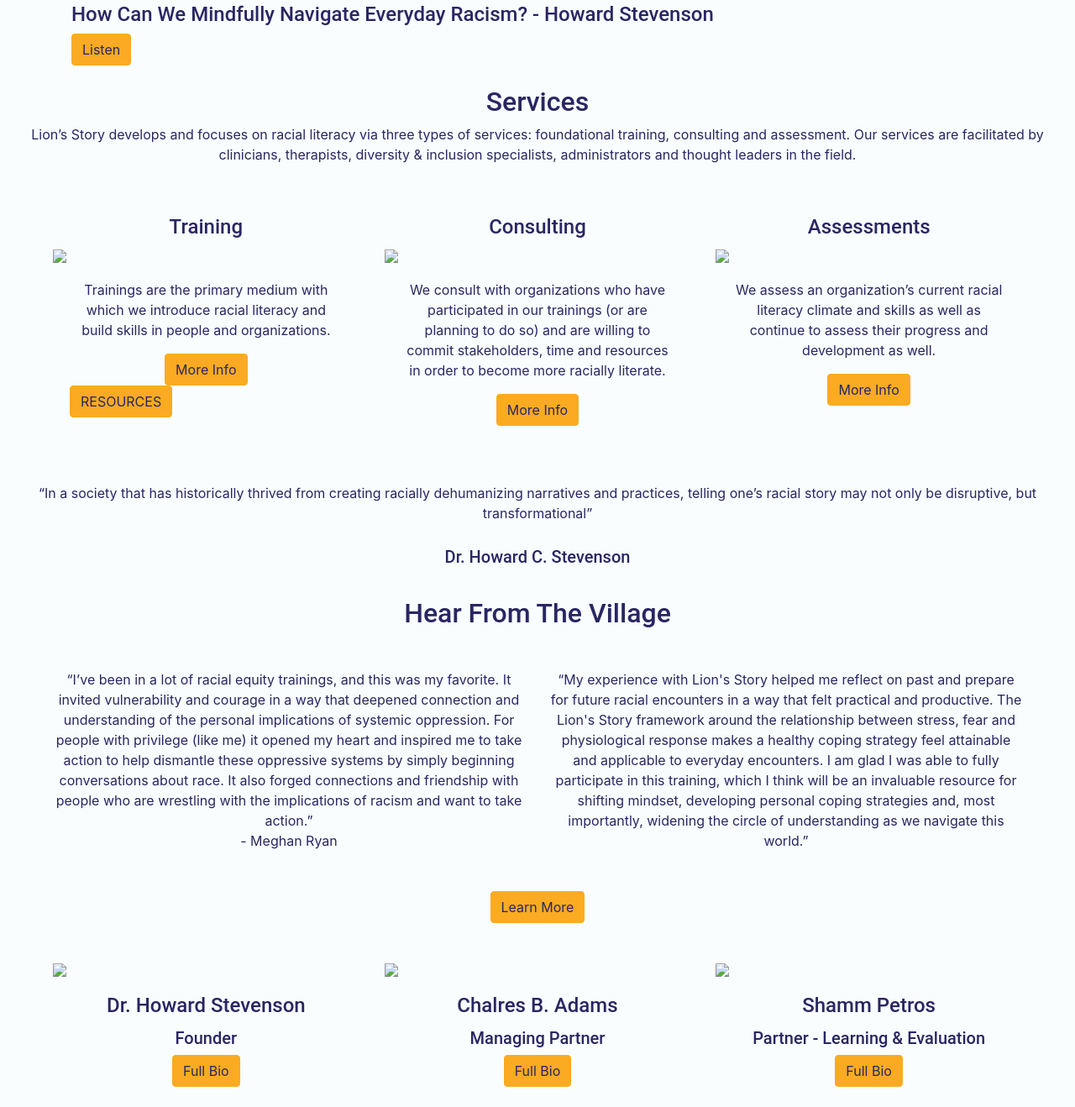
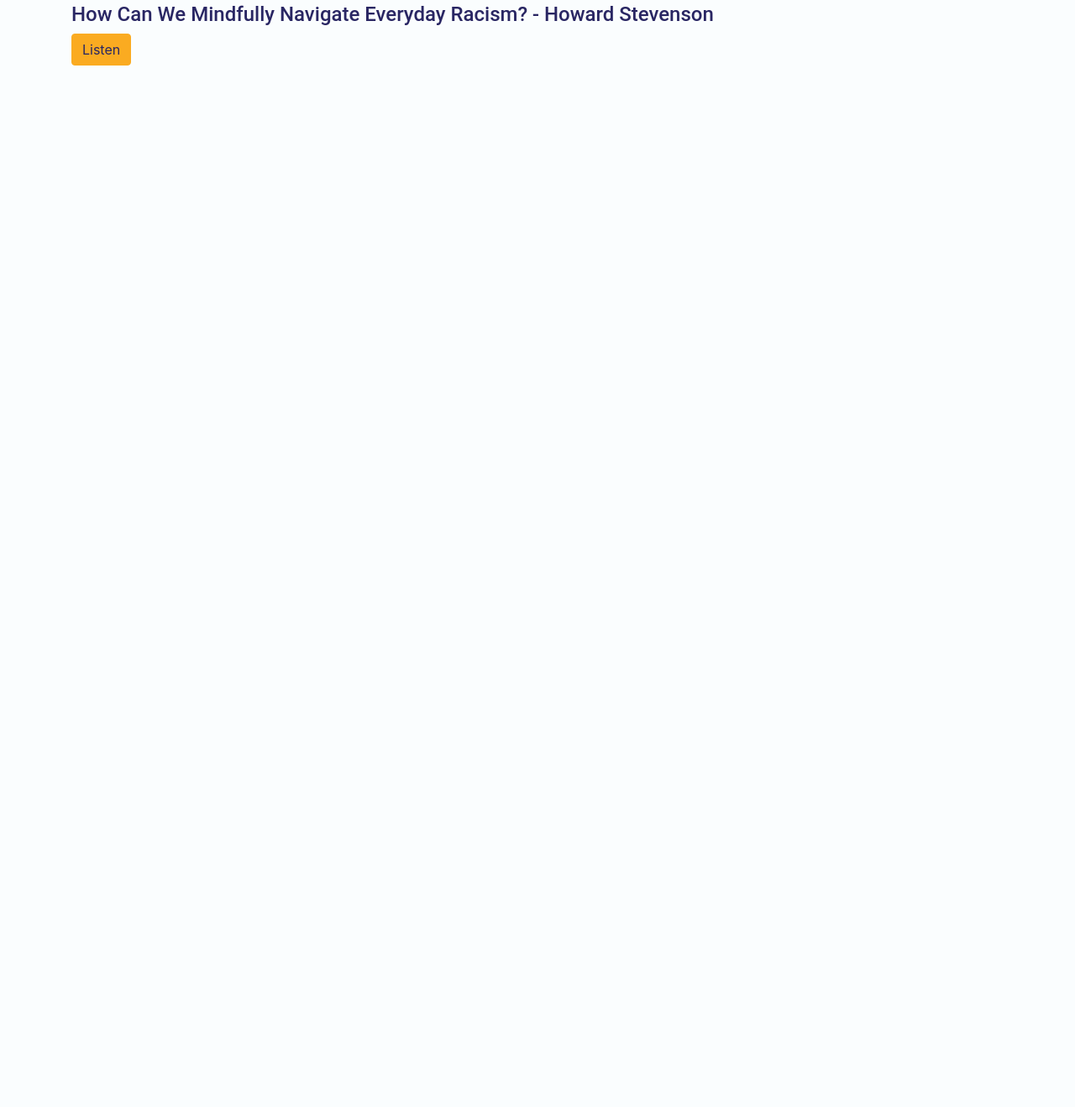
Before and after one commit to lion-story/bootstrap-version, a website: page page/resources.html in a window 1280 px wide. Shown: the part 1746-3064 px from the top of the page at 84% size. After the commit the page ends 1824 px from the top, so only its background shows below. Drawn offline with nearby package versions, Linux system fonts and the light colour scheme.

Commit message:
Fix resources page copy error

```diff
--- a/page/resources.html
+++ b/page/resources.html
@@ -84,116 +84,5 @@
     <!-- End of Podcasts Section -->
     </section>
     </section>
-		<!--End of Header/Hero-->
-		<!--Services Section-->
-		<div class='services-header m-4'>
-			<h2 class='text-center'>Services</h2>
-			<p class='text-center'>
-				Lion’s Story develops and focuses on racial literacy via three types of services: foundational training, consulting and assessment.
-				Our services are facilitated by clinicians, therapists, diversity & inclusion specialists, administrators and thought leaders in the field.
-			</p>
-		</div>
-	<div class='row m-5'>
-			<!--Service Cards-->
-			<!--Training-->
-		<div class='card col-sm-4 ' style='width: 18rem;'>
-			<h4 class='card-header text-center'>Training</h4>
-			<img src='img/stock-photos/training-home.jpeg' class='w-100'>
-			<div class='card-body'>
-				<p class='card-text text-center'>Trainings are the primary medium with which we introduce racial literacy and build skills in people and organizations.</p>
-				<div class='text-center'>
-					<a href='' class='btn btn-primary'>More Info</a>
-				</div>
-				<a href='html/resources.html' type="button" class="btn btn-primary">RESOURCES</a>
-			</div>
-		</div>
-			<!--Consulting-->
-		<div class='card col-sm-4 ' style='width: 18rem;'>
-			<h4 class='card-header text-center'>Consulting</h4>
-			<img src='img/stock-photos/consulting.jpeg' class='w-100'>
-			<div class='card-body'>
-				<p class='card-text text-center'>We consult with organizations who have participated in our trainings (or are planning to do so) and are willing to commit stakeholders, time and resources in order to become more racially literate. </p>
-				<div class='text-center'>
-					<a href='' class='btn btn-primary'>More Info</a>
-				</div>
-			</div>
-		</div>
-			<!--Assessments-->
-		<div class='card col-sm-4 ' style='width: 18rem;'>
-			<h4 class='card-header text-center'>Assessments</h4>
-			<img src='img/stock-photos/assessment-home.jpeg' class='w-100'>
-			<div class='card-body'>
-				<p class='card-text text-center'>We assess an organization’s current racial literacy climate and skills as well as continue to assess their progress and development as well. </p>
-				<div class='text-center'>
-					<a href='' class='btn btn-primary'>More Info</a>
-				</div>
-			</div>
-		</div>
-	</div>
-	<!--End of Services Section-->
-	<!--Stevenson Quote-->
-	<div class='card' style='background-color: #faab21'>
-		<p class='card-text text-center'> “In a society that has historically thrived from creating racially dehumanizing narratives and practices,
-			telling one’s racial story may not only be disruptive, but transformational”</p>
-		<h5 class=' card-header text-center'>Dr. Howard C. Stevenson</h4>
-	</div>
-	<!--End of Stevenson Quote-->
-	<!--Carousel Section-->
-	<!--Carousel Section End-->
-	<!--Hear From The Village-->
-	<div class='hear-village-header'>
-		<h2 class='text-center m-4'>Hear From The Village</h2>
-	</div>
-	<div class='row m-5'>
-		<div class='card col-sm-6'>
-			<p class='card-text text-center'>“I’ve been in a lot of racial equity trainings, and this was my favorite. It invited vulnerability and courage in a way that deepened connection and understanding of the personal implications of systemic oppression. For people with privilege (like me) it opened my heart and inspired me to take action to help dismantle these oppressive systems by simply beginning conversations about race. It also forged connections and friendship with people who are wrestling with the implications of racism and want to take action.”
-				<br>- Meghan Ryan</p>
-		</div>
-		<div class='card col-sm-6'>
-			<p class='card-text text-center'>“My experience with Lion's Story helped me reflect on past and prepare for future racial encounters in a way that felt practical and productive. The Lion's Story framework around the relationship between stress, fear and physiological response makes a healthy coping strategy feel attainable and applicable to everyday encounters. I am glad I was able to fully participate in this training, which I think will be an invaluable resource for shifting mindset, developing personal coping strategies and, most importantly, widening the circle of understanding as we navigate this world.”</p>
-		</div>
-	</div>
-		<div class='text-center'>
-			<a href='' class='btn btn-primary'>Learn More</a>
-		</div>
-	<!--Hear from the village End-->
-	<div class='row m-5'>
-			<!--Team-->
-			<!--Howard Stevenson-->
-		<div class='card col-sm-4 ' style='width: 18rem;'>
-			<img src='img/stock-photos/training-home.jpeg' class='w-100'>
-			<div class='card-body'>
-				<h4 class='card-title text-center'>Dr. Howard Stevenson</h4>
-				<h5 class='card-text text-center'>Founder</h5>
-				<div class='text-center'>
-					<a href='' class='btn btn-primary'>Full Bio</a>
-				</div>
-			</div>
-		</div>
-			<!--Charles Adams-->
-		<div class='card col-sm-4 ' style='width: 18rem;'>
-			<img src='img/stock-photos/training-home.jpeg' class='w-100'>
-			<div class='card-body'>
-				<h4 class='card-title text-center'>Chalres B. Adams</h4>
-				<h5 class='card-text text-center'>Managing Partner</h5>
-				<div class='text-center'>
-					<a href='' class='btn btn-primary'>Full Bio</a>
-				</div>
-			</div>
-		</div>
-			<!--Shamm Petros-->
-		<div class='card col-sm-4 ' style='width: 18rem;'>
-			<img src='img/stock-photos/training-home.jpeg' class='w-100'>
-			<div class='card-body'>
-				<h4 class='card-title text-center'>Shamm Petros</h4>
-				<h5 class='card-text text-center'>Partner - Learning & Evaluation</h5>
-				<div class='text-center'>
-					<a href='' class='btn btn-primary'>Full Bio</a>
-				</div>
-			</div>
-		</div>
-	</div>
-	<!--Team End-->
-
 	</body>
 </html>
```
